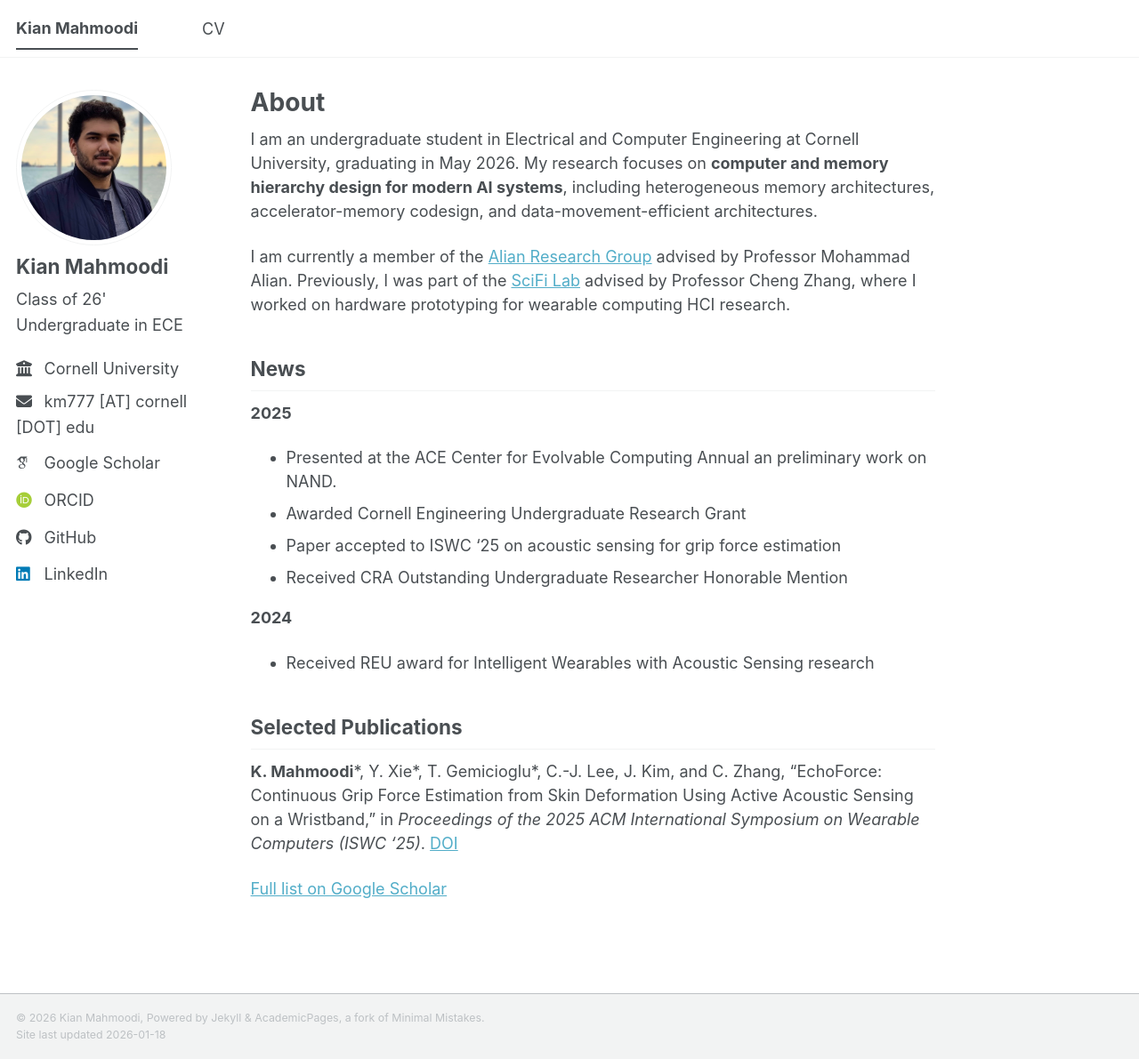
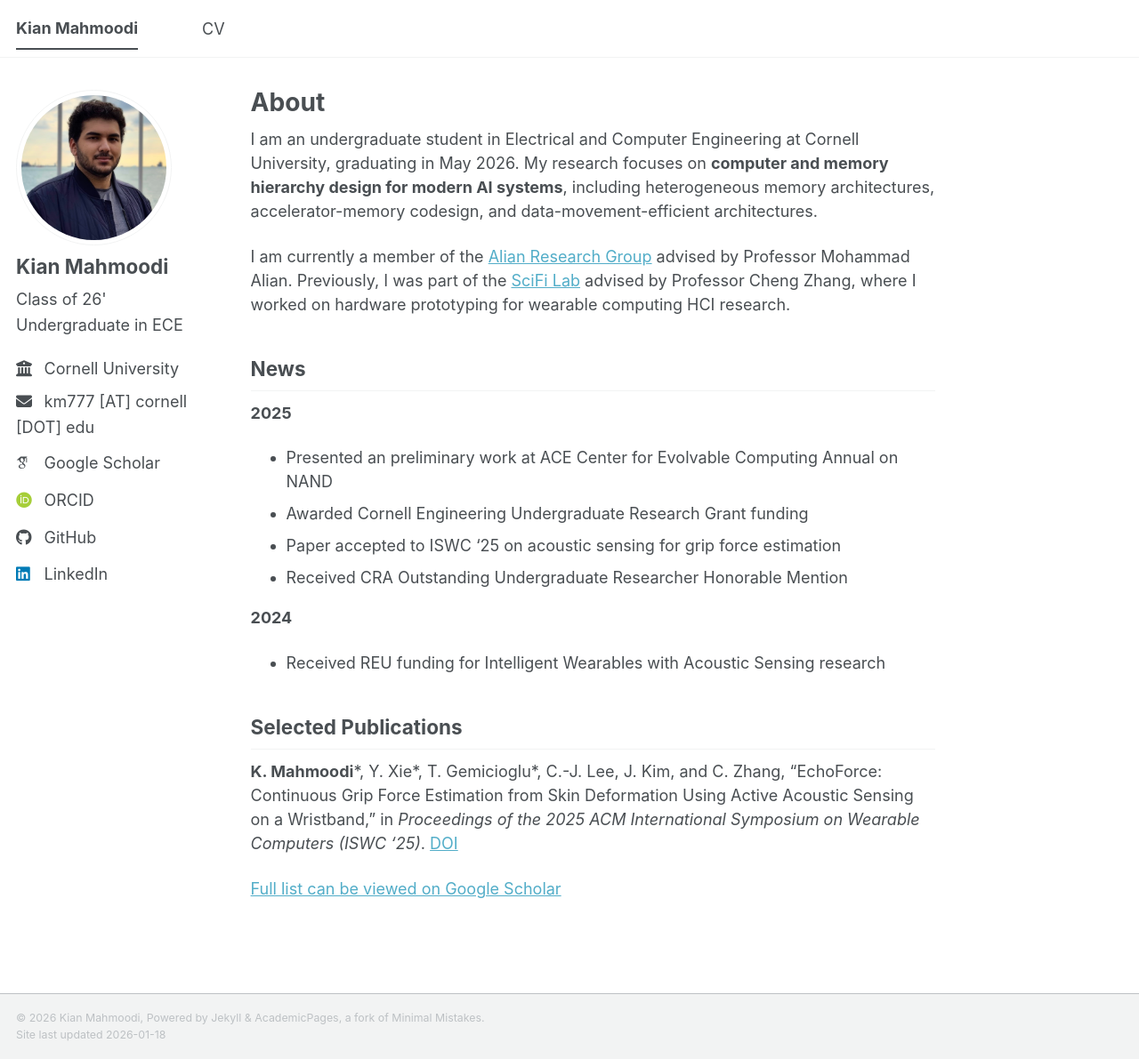
Before and after one commit to kian-mahmoodi/kian-mahmoodi.github.io, a Jekyll site: the page built from _pages/about.md, in a window 1280 px wide and 1191 px high. Shown: the whole window at 89% size. Built offline with Jekyll 4.4.1, drawn with Linux system fonts in a browser that asks for light colours; some web fonts are replaced; a script bundle is joined from its source files by our own code; library files that are not in the unit come from our copies.

Commit message:
fixed small issues

```diff
--- a/_pages/about.md
+++ b/_pages/about.md
@@ -14,16 +14,16 @@
 ## News
 
 **2025**
-- Presented at the ACE Center for Evolvable Computing Annual an preliminary work on NAND.
-- Awarded Cornell Engineering Undergraduate Research Grant
+- Presented an preliminary work at ACE Center for Evolvable Computing Annual on NAND
+- Awarded Cornell Engineering Undergraduate Research Grant funding
 - Paper accepted to ISWC '25 on acoustic sensing for grip force estimation
 - Received CRA Outstanding Undergraduate Researcher Honorable Mention
 
 **2024**
-- Received REU award for Intelligent Wearables with Acoustic Sensing research
+- Received REU funding for Intelligent Wearables with Acoustic Sensing research
 
 ## Selected Publications
 
 **K. Mahmoodi**\*, Y. Xie\*, T. Gemicioglu\*, C.-J. Lee, J. Kim, and C. Zhang, "EchoForce: Continuous Grip Force Estimation from Skin Deformation Using Active Acoustic Sensing on a Wristband," in *Proceedings of the 2025 ACM International Symposium on Wearable Computers (ISWC '25)*. [DOI](https://doi.org/10.1145/3715071.3750405)
 
-[Full list on Google Scholar](https://scholar.google.com/citations?user=nve_rvoAAAAJ&hl=en&oi=ao)
+[Full list can be viewed on Google Scholar](https://scholar.google.com/citations?user=nve_rvoAAAAJ&hl=en&oi=ao)
```
